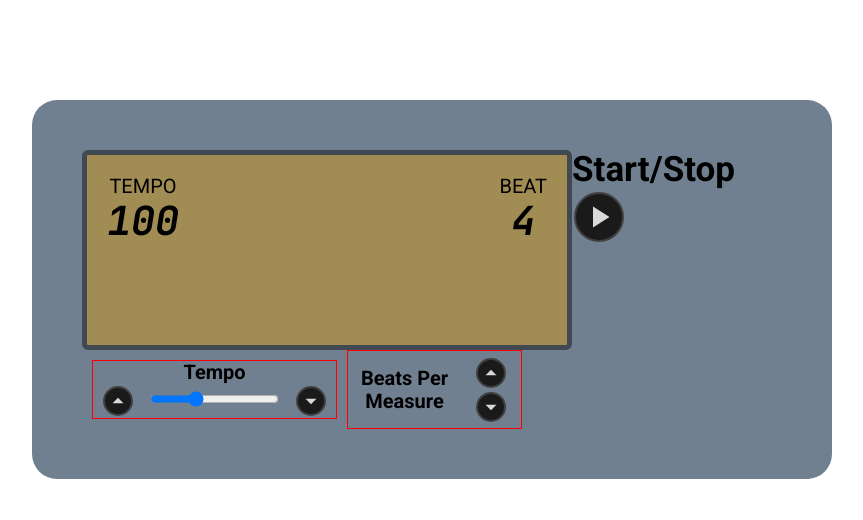
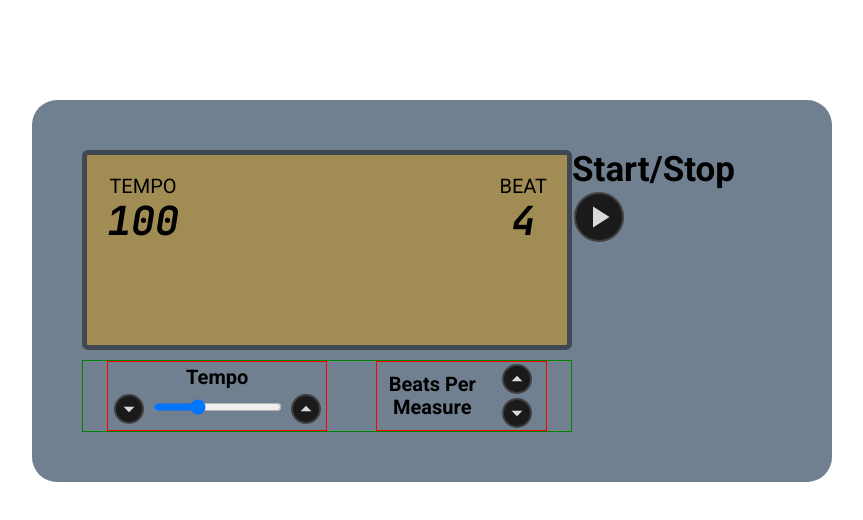
Before and after one commit to joshuascan/metronome, a React (Create React App) app: page / in a window 1280 px wide. Shown: the top 520 px of the page, without its empty margins (208-1071 px from the left). Built offline with nearby package versions, Linux system fonts and the light colour scheme.

Commit message:
completes alignment for adjustments section

```diff
--- a/src/App.js
+++ b/src/App.js
@@ -25,6 +25,10 @@ const TopSection = styled.section`
 
 const BottomSection = styled.section`
   display: flex;
+  justify-content: space-around;
+  border: 1px solid green;
+  width: 70%;
+  margin-top: 1rem;
 `;
 
 function App() {
--- a/src/components/Tempo.js
+++ b/src/components/Tempo.js
@@ -6,11 +6,10 @@ import { Text } from "../styles/GlobalComponents";
 import { MdArrowDropUp, MdArrowDropDown } from "react-icons/md";
 
 const TempoContainer = styled.div`
-  width: 35%;
-  margin: 1rem;
+  width: 45%;
   display: flex;
   flex-direction: column;
-  justify-content: center;
+  justify-content: space-evenly;
   border: 1px solid red;
 `;
 
@@ -47,11 +46,11 @@ export default function Tempo({ bpm, setBpm, setCount, playing }) {
       <Text bold>Tempo</Text>
       <AdjustmentsContainer>
         <Button handleClick={decrement}>
-          <MdArrowDropUp />
+          <MdArrowDropDown />
         </Button>
         <Slider bpm={bpm} setBpm={setBpm} handleChange={changeSpeed} />
         <Button type={"adjustment"} handleClick={increment}>
-          <MdArrowDropDown />
+          <MdArrowDropUp />
         </Button>
       </AdjustmentsContainer>
     </TempoContainer>
--- a/src/components/TimeSignature.js
+++ b/src/components/TimeSignature.js
@@ -5,7 +5,7 @@ import { Text } from "../styles/GlobalComponents";
 import { MdArrowDropUp, MdArrowDropDown } from "react-icons/md";
 
 const TimeSignatureContainer = styled.div`
-  width: 25%;
+  width: 35%;
   display: flex;
   justify-content: space-around;
   align-items: center;
```
